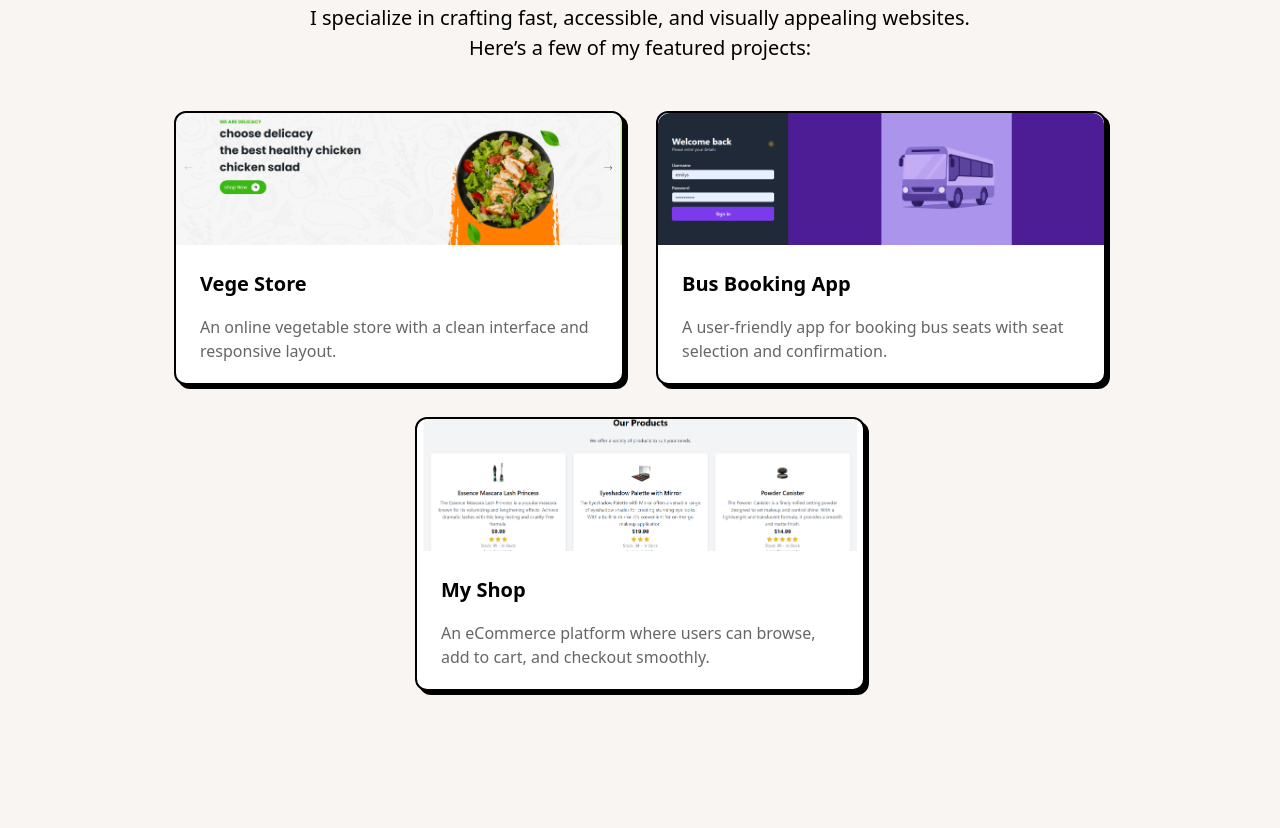
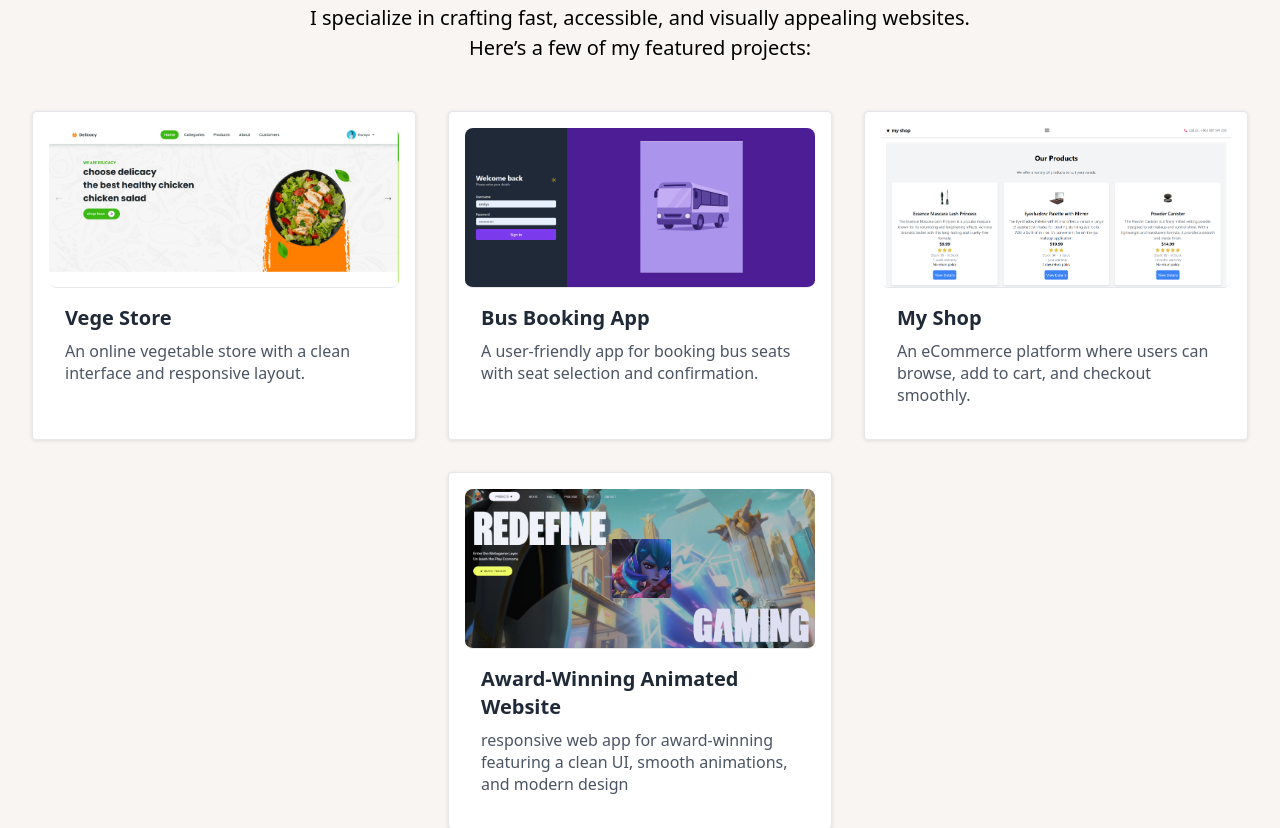
Before and after one commit to thuryaaldj/Thuraya-s-portfolio, a React (Vite) app: page / in a window 1280 px wide. Shown: the part 2260-3088 px from the top of the page. Built offline with nearby package versions, Linux system fonts and the light colour scheme; data requests are answered from the project's data file.

Commit message:
تعديل المشاريع وإضافة db.json

```diff
--- a/db.json
+++ /dev/null
@@ -1,22 +0,0 @@
-{
-  "projects": [
-    {
-      "id": 1,
-      "image": "vege.png",
-      "title": "Vege Store",
-      "description": "An online vegetable store with a clean interface and responsive layout."
-    },
-    {
-      "id": 2,
-      "image": "bus.png",
-      "title": "Bus Booking App",
-      "description": "A user-friendly app for booking bus seats with seat selection and confirmation."
-    },
-    {
-      "id": 3,
-      "image": "shop.png",
-      "title": "My Shop",
-      "description": "An eCommerce platform where users can browse, add to cart, and checkout smoothly."
-    }
-  ]
-}
--- a/package.json
+++ b/package.json
@@ -13,7 +13,8 @@
     "axios": "^1.9.0",
     "framer-motion": "^12.15.0",
     "react": "^19.1.0",
-    "react-dom": "^19.1.0"
+    "react-dom": "^19.1.0",
+    "react-router-dom": "^7.6.3"
   },
   "devDependencies": {
     "@eslint/js": "^9.25.0",
--- a/src/components/ClientReview.jsx
+++ b/src/components/ClientReview.jsx
@@ -47,7 +47,11 @@ const ClientReview = () => {
       </div>
 
       <div className="client-review-cards">
-     {reviews.map((review)=>(<ReviewCard project={review.project} clientName={review.clientName} review={review.review} key={review.clientName} />))}
+    {reviews.map((review ,index)=>(<ReviewCard
+    key={index}
+    project={review.project} clientName={review.clientName} review={review.review}
+    // key={review.clientName}
+       />))}
       </div>
     </section>
   );
--- a/src/components/MyProject.jsx
+++ b/src/components/MyProject.jsx
@@ -1,49 +1,33 @@
-import React, { useEffect, useState } from "react";
-import axios from "axios";
-import MyProjectCard from "../components/MyProjectCard";
+import React from 'react';
+import projectsData from '../db.json';
 
-const MyProject = () => {
-  const [projects, setProjects] = useState([]);
-  const [loading, setLoading] = useState(true);
-  const [error, setError] = useState(null);
 
-  useEffect(() => {
-    axios.get("http://localhost:3001/projects")
-      .then(response => {
-        setProjects(response.data);
-        setLoading(false);
-      })
-      .catch(err => {
-        setError("Failed to fetch projects");
-        setLoading(false);
-        console.error(err);
-      });
-  }, []);
-
-  if (loading) return <p>Loading projects...</p>;
-  if (error) return <p>{error}</p>;
-
+export default function MyProject() {
   return (
     <section id="projects" className="projects-section">
       <div className="projects-container">
         <h2 className="projects-title">My Projects</h2>
         <p className="projects-description">
-          I specialize in crafting fast, accessible, and visually appealing websites. Here’s a few of my featured projects:
+          I specialize in crafting fast, accessible, and visually appealing
+          websites. Here’s a few of my featured projects:
         </p>
       </div>
 
       <div className="projects-grid">
-        {projects.map(({ id, image, title, description }) => (
-          <MyProjectCard
+        {projectsData.projects.map(({ id, image, title, description, link }) => (
+          <a
             key={id}
-            image={`/${image}`}  // assuming images are in public folder
-            title={title}
-            description={description}
-          />
+            href={link}
+            target="_blank"
+            rel="noopener noreferrer"
+            className="project-card block border rounded p-4 hover:shadow-lg transition"
+          >
+            <img src={image} alt={title} className="w-full h-40 object-cover mb-2" />
+            <h3 className="text-lg font-bold">{title}</h3>
+            <p>{description}</p>
+          </a>
         ))}
       </div>
     </section>
   );
-};
-
-export default MyProject;
+}
--- /dev/null
+++ b/src/db.json
@@ -0,0 +1,32 @@
+{
+  "projects": [
+    {
+      "id": 1,
+      "image": "vege.png",
+      "title": "Vege Store",
+      "description": "An online vegetable store with a clean interface and responsive layout.",
+      "link": "https://github.com/thuryaaldj/Fru-vege-store.git"
+    },
+    {
+      "id": 2,
+      "image": "bus.png",
+      "title": "Bus Booking App",
+      "description": "A user-friendly app for booking bus seats with seat selection and confirmation.",
+      "link": "https://github.com/yourusername/bus-booking-app"
+    },
+    {
+      "id": 3,
+      "image": "shop.png",
+      "title": "My Shop",
+      "description": "An eCommerce platform where users can browse, add to cart, and checkout smoothly.",
+      "link": "https://github.com/thuryaaldj/My-Shop"
+    },
+    {
+      "id": 4,
+      "image": "awwwards.png",
+      "title": "Award-Winning Animated Website",
+      "description": "responsive web app for award-winning featuring a clean UI, smooth animations, and modern design ",
+      "link": "https://github.com/thuryaaldj/animated-awwwards.git"
+    }
+  ]
+}
--- a/src/main.jsx
+++ b/src/main.jsx
@@ -1,11 +1,14 @@
-import { StrictMode } from 'react'
-import { createRoot } from 'react-dom/client'
-import './index.css'
-import './style.css'
-import App from './App.jsx'
+import { StrictMode } from 'react';
+import { createRoot } from 'react-dom/client';
+import { BrowserRouter } from 'react-router-dom'; // 👈 أضف هذا
+import './index.css';
+import './style.css';
+import App from './App.jsx';
 
 createRoot(document.getElementById('root')).render(
   <StrictMode>
-    <App />
-  </StrictMode>,
-)
+    <BrowserRouter>
+      <App />
+    </BrowserRouter>
+  </StrictMode>
+);
--- a/src/style.css
+++ b/src/style.css
@@ -128,15 +128,71 @@
 }
 
 .projects-title {
-    @apply text-[48px] font-extrabold  text-black mb-4;
+  @apply text-[48px] font-extrabold text-black mb-4;
 }
 
 .projects-description {
-    @apply text-[20px]  text-black max-w-2xl mx-auto;
+  @apply text-[20px] text-black max-w-2xl mx-auto;
 }
 
 .projects-grid {
   @apply flex flex-wrap justify-center gap-8;
+}
+
+.project-card {
+  @apply bg-white rounded-2xl shadow-md p-6 w-full max-w-sm transition-transform hover:shadow-lg hover:-translate-y-1;
+}
+
+.project-card img {
+  @apply w-full h-48 object-cover rounded-lg mb-4;
+}
+
+.project-card h3 {
+  @apply text-xl font-bold mb-2;
+}
+
+.project-card p {
+  @apply text-base text-gray-600;
+}
+
+
+
+.project-card {
+  background: #fff;
+  border-radius: 12px;
+  box-shadow: 0 1px 4px rgba(0,0,0,0.1);
+  overflow: hidden;
+  color: #1f2937;
+  text-decoration: none;
+  transition: box-shadow 0.3s ease, transform 0.3s ease;
+  display: flex;
+  flex-direction: column;
+}
+
+.project-card:hover {
+  box-shadow: 0 8px 20px rgba(0,0,0,0.15);
+  transform: translateY(-5px);
+}
+
+.project-card img {
+  width: 100%;
+  height: 160px;
+  object-fit: cover;
+  border-bottom: 1px solid #e5e7eb;
+}
+
+.project-card h3 {
+  font-size: 1.25rem;
+  margin: 1rem;
+  margin-bottom: 0.5rem;
+}
+
+.project-card p {
+  font-size: 1rem;
+  margin: 0 1rem 1rem 1rem;
+  flex-grow: 1;
+  color: #4b5563;
+  line-height: 1.4;
 }
 
   .my-project-card {
```
Also changed, not shown: public/awwwards.png (added), 1 other file (tests, documents, lock files or other folders). Lines whose indentation alone changed are shown as unchanged.
